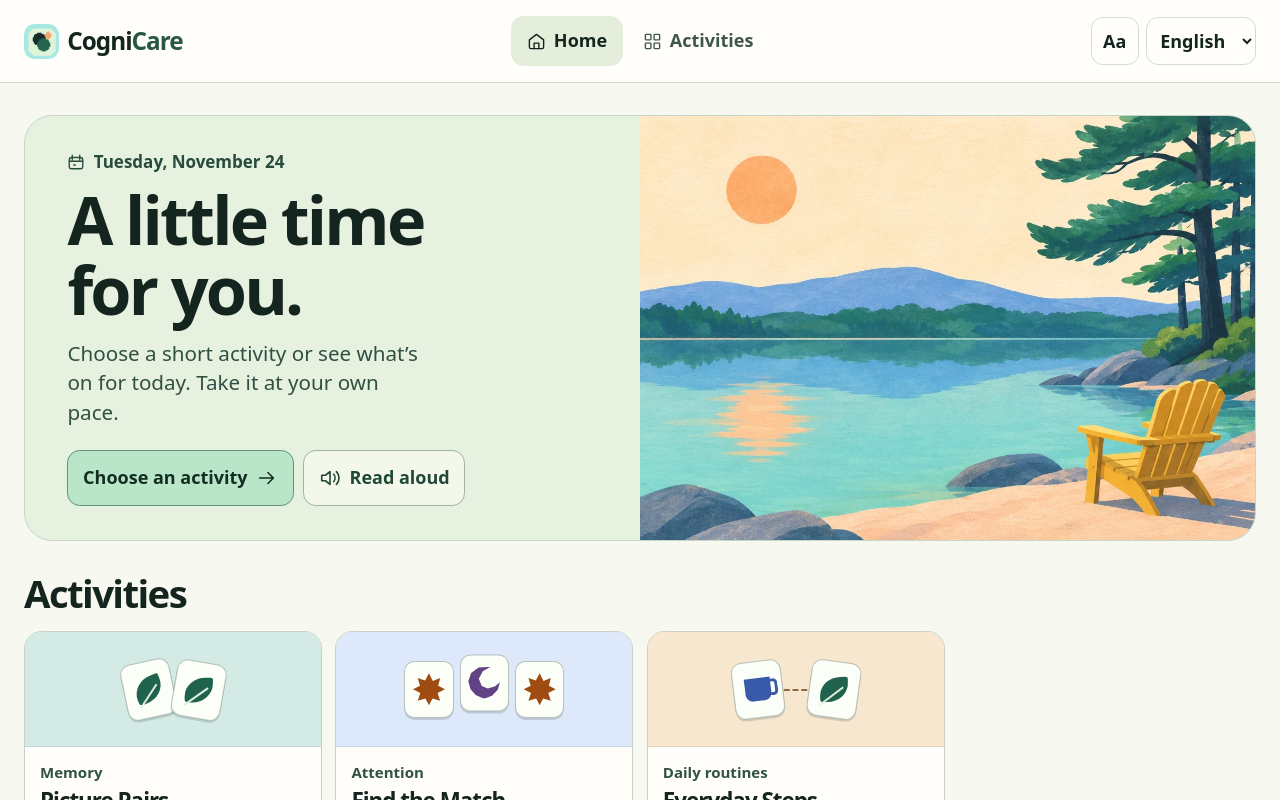
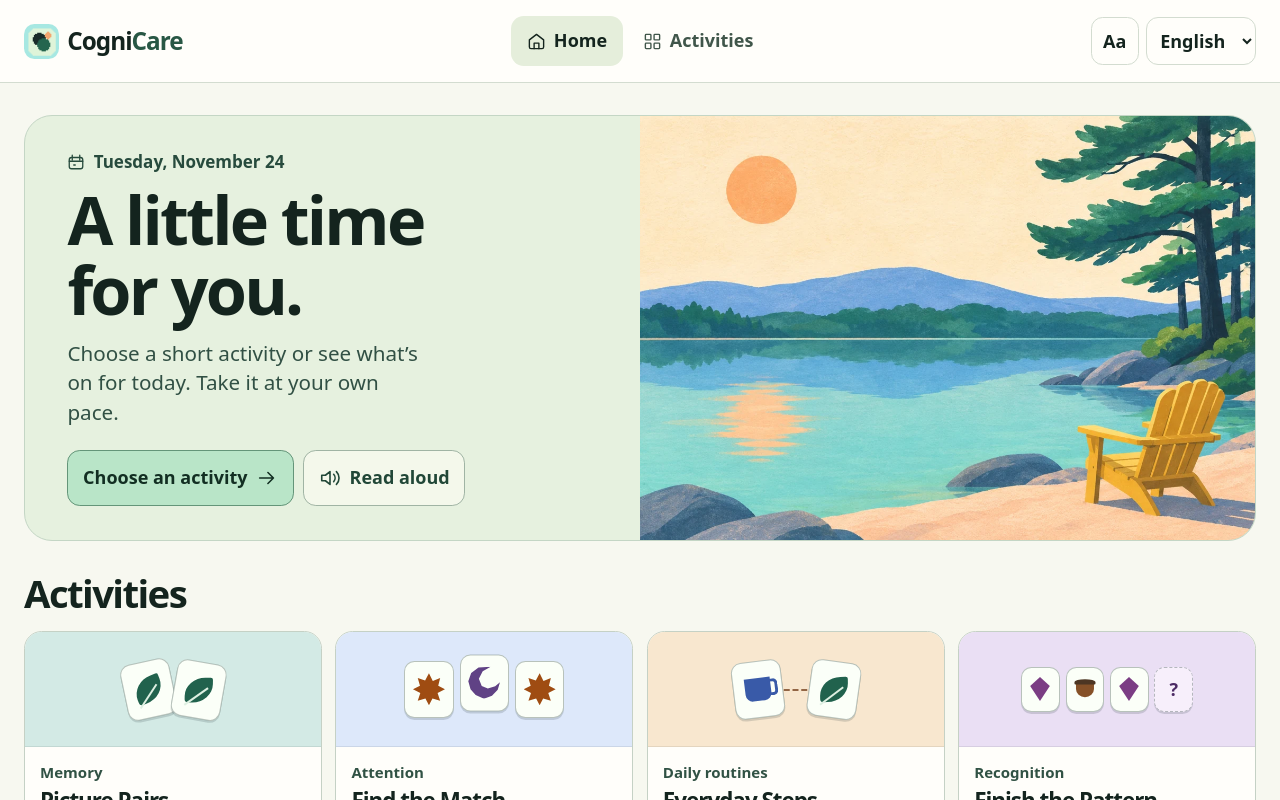
Before and after one commit to OzPol/CogniCare, a Next.js app: page / in a window 1280 px wide. Shown: the top 800 px of the page. Built offline with nearby package versions, Linux system fonts and the light colour scheme; a web font is replaced by a local one.

Commit message:
Add Finish the Pattern
Refs #7

```diff
--- a/src/ui/app.tsx
+++ b/src/ui/app.tsx
@@ -36,7 +36,7 @@ export function App({ preview }: { preview: boolean }) {
   const [view, setView] = useState<View>("home");
   const [game, setGame] = useState<Game>("MATCH");
   const [roundNo, setRoundNo] = useState(0);
-  const items: readonly Game[] = ["MATCH", "FOCUS", "ROUTINE"];
+  const items: readonly Game[] = ["MATCH", "FOCUS", "ROUTINE", "PATTERN"];
   const [online, setOnline] = useState(true);
   const [notice, setNotice] = useState<keyof typeof copy.en | null>(null);
   const [speaking, setSpeaking] = useState(false);
--- a/src/ui/games.tsx
+++ b/src/ui/games.tsx
@@ -144,10 +144,12 @@ function questions(game: Exclude<Game, "MATCH">, level: Level, locale: Locale):
     return { kind: "routine", title, answer: steps[prefix], sample: steps.slice(0, prefix),
       options: shuffle([steps[prefix], ...shuffle(steps.filter((_, pos) => pos !== prefix)).slice(0, level < 3 ? 2 : 3)]) };
   });
+  const patterns = [[0, 1, 0, 1, 0], [0, 0, 1, 0, 0, 1], [0, 1, 2, 0, 1, 2], [0, 1, 1, 2, 0, 1, 1, 2]];
   return Array.from({ length: 3 + level }, () => {
     const order = shuffle(symbols);
-    const answer = order[0];
-    return { kind: "pictures", sample: [answer], answer,
+    const sequence = game === "FOCUS" ? [order[0]] : patterns[level - 1].map((index) => order[index]);
+    const answer = sequence.at(-1) ?? order[0];
+    return { kind: "pictures", sample: game === "FOCUS" ? sequence : sequence.slice(0, -1), answer,
       options: shuffle([answer, ...order.filter((symbol) => symbol !== answer).slice(0, level + 1)]) };
   });
 }
@@ -182,11 +184,14 @@ function ChoiceRound({ game, level, locale, finish, read }: PlayProps & {
       <h2 ref={prompt} tabIndex={-1} className="question-title">
         {current.kind === "routine"
           ? current.title
-          : (locale === "en" ? "Find this picture" : "Busca esta imagen")}
+          : game === "FOCUS"
+            ? (locale === "en" ? "Find this picture" : "Busca esta imagen")
+            : t.sequence}
       </h2>
       {current.kind === "pictures"
         ? <div className="sample-row">
           {current.sample.map((symbol, pos) => <div key={pos} className="sample-chip"><Mark symbol={symbol} /><span>{names[locale][symbol]}</span></div>)}
+          {game === "PATTERN" && <span className="sample-chip sample-missing" aria-hidden="true">?</span>}
         </div>
         : current.sample.length > 0
           ? <ol className="routine-sequence">{current.sample.map((step) => <li key={step}>{step}</li>)}</ol>
```
